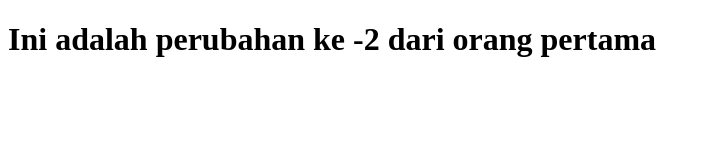
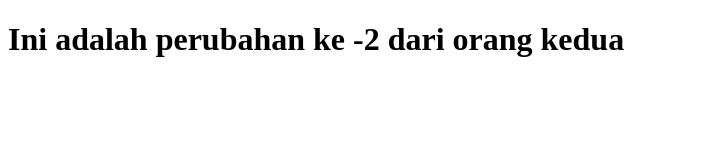
Before and after one commit to PeterCleon/testing-git, a plain HTML site: page index.html in a window 1280 px wide. Shown: the whole page, without its empty margins (0-710 px from the left). Drawn offline with Linux system fonts and the light colour scheme.

Commit message:
second commit

```diff
--- a/index.html
+++ b/index.html
@@ -7,7 +7,7 @@
 	</head>
 	<body>
 		<h1>
-			Ini adalah perubahan ke -2 dari orang pertama
+			Ini adalah perubahan ke -2 dari orang kedua
 		</h1>
 	</body>
 </html>
```
